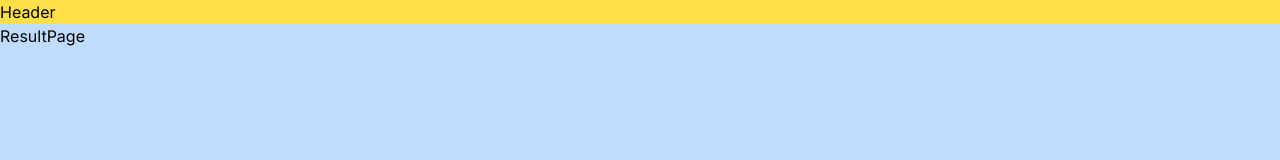
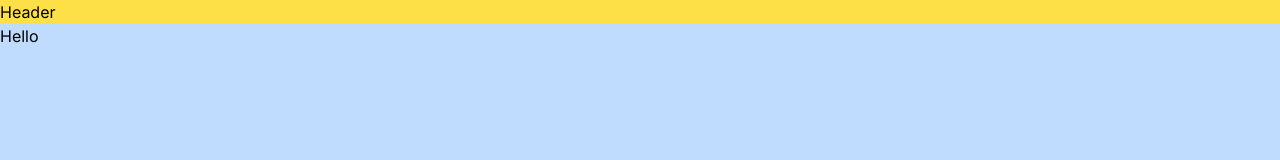
Before and after one commit to joshyoon85/transfer-ref, a Next.js app: page /result in a window 1280 px wide. Shown: the top 160 px of the page. Built offline with nearby package versions, Linux system fonts and the light colour scheme.

Commit message:
quick push

```diff
--- a/src/app/result/page.js
+++ b/src/app/result/page.js
@@ -1,5 +1,5 @@
 import React from "react";
 
 export default function ResultPage() {
-  return <div>ResultPage</div>;
+  return <div>Hello</div>;
 }
--- /dev/null
+++ b/src/app/search/page.js
@@ -0,0 +1,5 @@
+import React from "react";
+
+export default function page() {
+  return <div>page</div>;
+}
```
